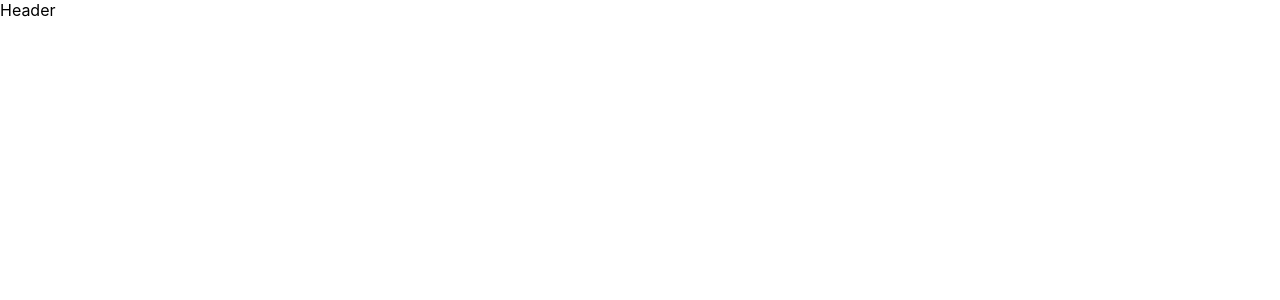
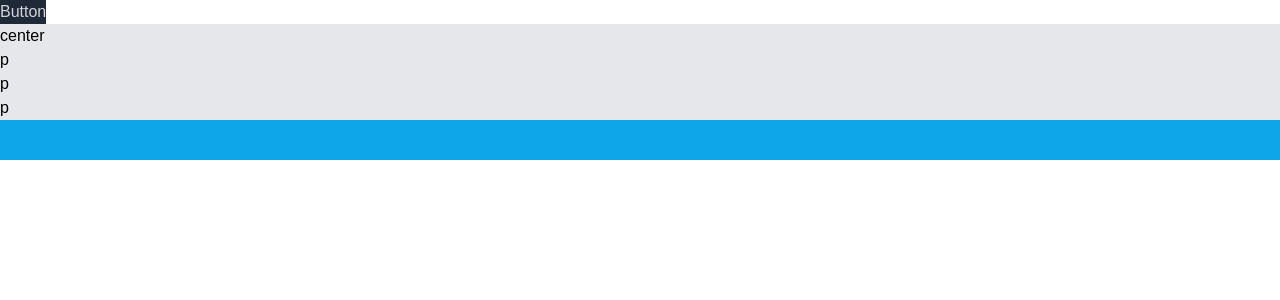
Before and after one commit to dedeleono/iMade, a React (Create React App) app: page / in a window 1280 px wide. Shown: the top 300 px of the page. Built offline with nearby package versions, Linux system fonts and the light colour scheme.

Commit message:
added missing config for tailwind

```diff
--- /dev/null
+++ b/craco.config.js
@@ -0,0 +1,10 @@
+module.exports = {
+    style: {
+      postcss: {
+        plugins: [
+          require('tailwindcss'),
+          require('autoprefixer'),
+        ],
+      },
+    },
+  }
--- a/src/containers/Layout.js
+++ b/src/containers/Layout.js
@@ -5,9 +5,21 @@ class Layout extends Component {
     {
         return(
             <>
-                <header className="bg-black">Header</header>
-                <main></main>
-                <footer></footer>
+                <header>
+                    <div className="bg-white">
+                        <button className="bg-gray-800 text-gray-300">Button</button>
+                    </div>
+                </header>
+                <main>
+                    <div className="bg-gray-200 h-auto container-lg">center
+                    <ul>
+                        <li>p</li>
+                        <li>p</li>
+                        <li>p</li>
+                    </ul>
+                    </div>
+                </main>
+                <footer className="h-10 bg-blue-500"></footer>
             </>
         )
     }
--- a/src/index.css
+++ b/src/index.css
@@ -1,17 +1,5 @@
-@tailwind base;
-@tailwind components;
-@tailwind utilities;
+@import "tailwindcss/base";
 
-body {
-  margin: 0;
-  font-family: -apple-system, BlinkMacSystemFont, 'Segoe UI', 'Roboto', 'Oxygen',
-    'Ubuntu', 'Cantarell', 'Fira Sans', 'Droid Sans', 'Helvetica Neue',
-    sans-serif;
-  -webkit-font-smoothing: antialiased;
-  -moz-osx-font-smoothing: grayscale;
-}
+@import "tailwindcss/components";
 
-code {
-  font-family: source-code-pro, Menlo, Monaco, Consolas, 'Courier New',
-    monospace;
-}
+@import "tailwindcss/utilities";
```
Also changed, not shown: package.json (+4 -3 lines), 1 other file (tests, documents, lock files or other folders).
